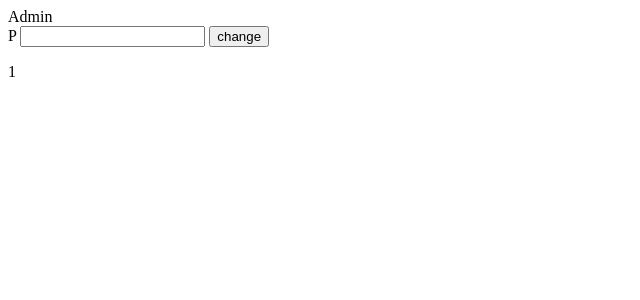
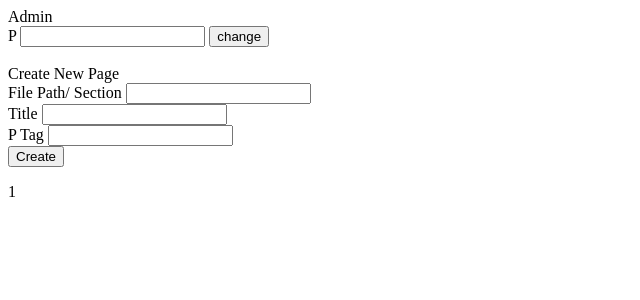
Before and after one commit to Sigtin/SSSD-CMS-Site-Frontend, a PHP site: page /home.php in a window 1280 px wide. Shown: the top 300 px of the page, without its empty margins (0-640 px from the left). Run offline with PHP 8.4, Linux system fonts and the light colour scheme; the visitor is signed in with stand-in values (Sample User, id 1).

Commit message:
The new Frontend

```diff
--- a/project_redisigne/Frontend/home.php
+++ b/project_redisigne/Frontend/home.php
@@ -1,16 +1,49 @@
+
+<!-- you might be able to put this into a php echo and include it in when creating a page -->
+<script type="text/javascript">
+// makes a call to the api
+// in js save any file that is not already in the project
+   function load_pages_from_database() {
+    console.log("Loaded");
+    // var xhr = new XMLHttpRequest();
+    // xhr.open("GET", "", true); add the url to the back end
+    // xhr.send(null);
+    // return xhr.responseText;
+
+    // check if the file exists if false write the file
+
+    }
+    load_pages_from_database();
+
+</script>
 <?php
+// this is the basic templet for all "hand made" pages
+
 // session code
 session_start();
 if(isset($_SESSION['IsAdmin'])){
     echo "Admin <br>";
-    echo("<form action='home_vars.php' method='POST'>
+    // editing
+    echo("<form action='home_edit_page.php' method='POST'>
              <label for='p_tag'>P</lable>
              <input type='text' name='p_tag'>
              <button>change</button>
          </form>");
+    //creating you can add more// the for='name' is the key to get them out of the post
+    echo "<br><br>Create New Page<br>";
+    echo("<form action='home_create_page.php' method='POST'>
+            <label for='section'>File Path/ Section</lable>
+            <input type='text' name='section'><br>
+            <label for='title'>Title</lable>
+            <input type='text' name='title'><br>
+            <label for=''>P Tag</lable>
+            <input type='text' name=''><br>
+            <button>Create</button>
+    </form>");
 }
-$p_tag ="Def";
 //end of session code
+
+$p_tag ="Def";// this is the defalted text of the page
 if(isset($_SESSION['Home_ptag'])){
     $p_tag = $_SESSION['Home_ptag'];
 }
--- a/project_redisigne/Frontend/index.html
+++ b/project_redisigne/Frontend/index.html
@@ -1,3 +1,5 @@
+    <!-- just the home page -->
+
     <!DOCTYPE html>
     <html lang="en">
     <head>
--- /dev/null
+++ b/project_redisigne/Frontend/new_page.php
@@ -0,0 +1,2 @@
+<!-- this is a new page built by my code  -->
+<?php echo '<title> testing</title>' ;?>
```
Also changed, not shown: project_redisigne/Frontend/home_create_page.php (added, +42 -0 lines), project_redisigne/Frontend/home_edit_page.php (added, +14 -0 lines), project_redisigne/Frontend/home_vars.php (deleted, +0 -11 lines), project_redisigne/Frontend/login.php (deleted, +0 -12 lines), project_redisigne/Frontend/menu.php (deleted).
